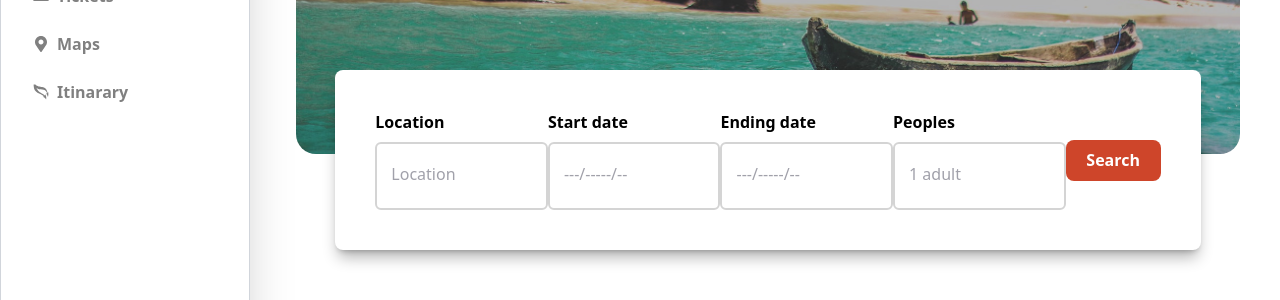
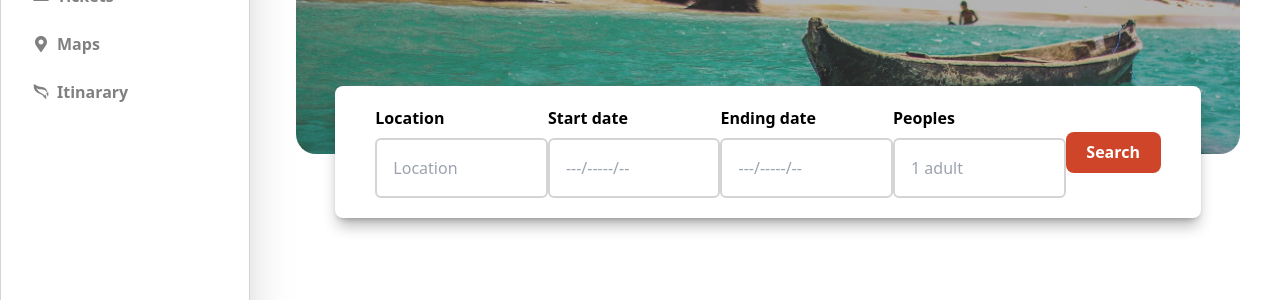
Before and after one commit to AxelCoolpa/COOL-FRONT, a React (Vite) app: page / in a window 1280 px wide. Shown: the part 341-641 px from the top of the page. Built offline with nearby package versions, Linux system fonts and the light colour scheme.

Commit message:
change labels -> placeholders

```diff
--- a/src/components/sections/HeaderSection.tsx
+++ b/src/components/sections/HeaderSection.tsx
@@ -67,22 +67,22 @@ const HeaderSection: React.FC<HeaderSectioonProps> = ({
 				)}
 			</div>
 
-			<div className='absolute hidden xl:flex justify-between items-center w-11/12 p-10 bg-white shadow-black/30 shadow-lg -bottom-24 rounded-lg px-10'>
+			<div className='absolute hidden xl:flex justify-between items-center w-11/12 p-5 bg-white shadow-black/30 shadow-lg -bottom-16 rounded-lg px-10'>
 				<div className='flex flex-col  justify-center gap-2'>
 					<span className='font-bold'>Location</span>
-					<Input id='location' label='Location' />
+					<Input id='location' placeholder='Location' />
 				</div>
 				<div className='flex flex-col  justify-center gap-2'>
 					<span className='font-bold'>Start date</span>
-					<Input id='starDate' label='---/-----/--' />
+					<Input id='starDate' placeholder='---/-----/--' />
 				</div>
 				<div className='flex flex-col  justify-center gap-2'>
 					<span className='font-bold'>Ending date</span>
-					<Input id='endDate' label='---/-----/--' />
+					<Input id='endDate' placeholder='---/-----/--' />
 				</div>
 				<div className='flex flex-col  justify-center  gap-2'>
 					<span className='font-bold'>Peoples</span>
-					<Input id='peoples' label='1 adult' />
+					<Input id='peoples' placeholder='1 adult' />
 				</div>
 				<div className='bg-[#CE452A] w-[147px] h-[41px] gap-2 text-white rounded-lg text-center cursor-pointer'>
 					<button className='font-bold p-2'>Search</button>
```
